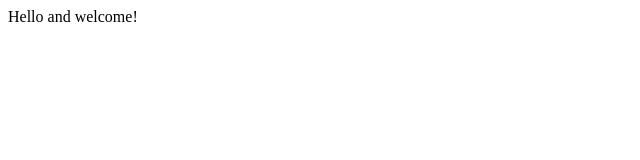
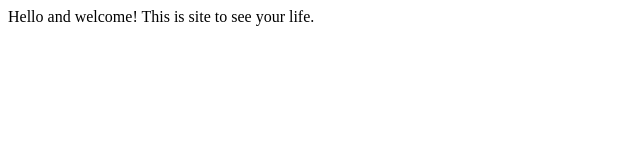
Before and after one commit to HuangJiaLian/CS50_WebProgramming, a plain HTML site: page hello.html in a window 1280 px wide. Shown: the whole page, without its empty margins (0-640 px from the left). Drawn offline with Linux system fonts and the light colour scheme.

Commit message:
Update hello.html

```diff
--- a/hello.html
+++ b/hello.html
@@ -4,6 +4,6 @@
     <title>See Your Life</title>
 </head>
 <body>
-    Hello and welcome!
+    Hello and welcome! This is site to see your life.
 </body>
 </html>
```
